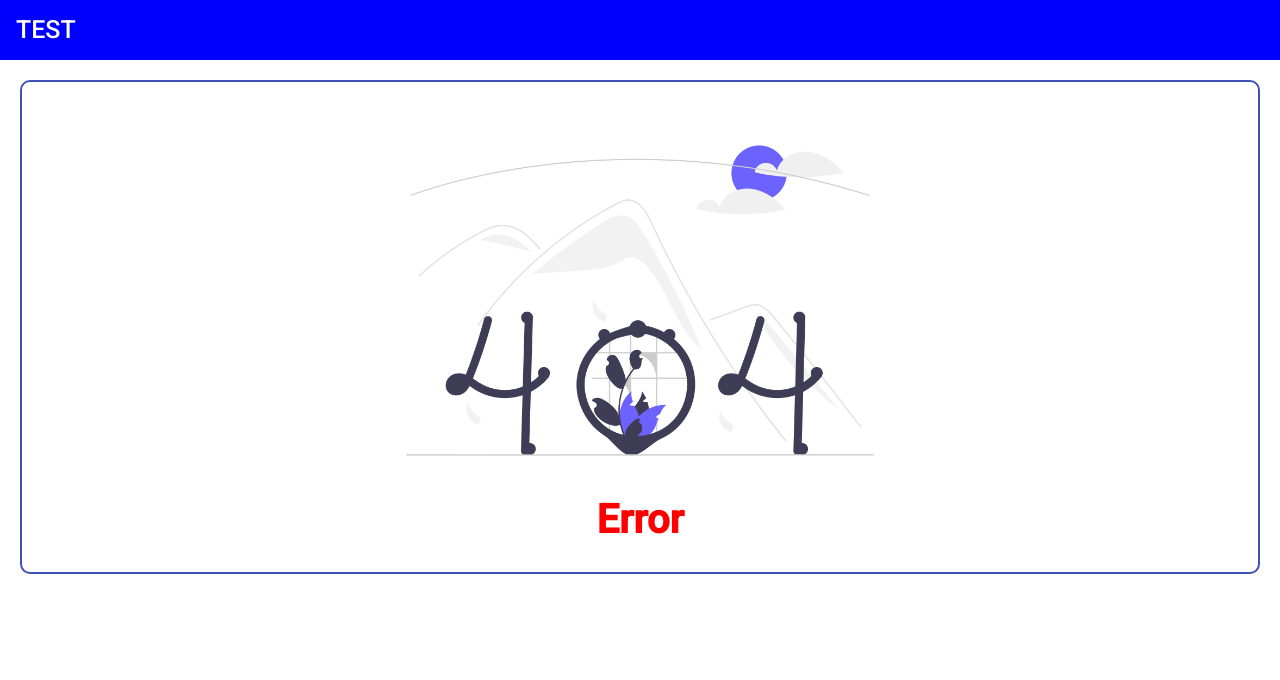
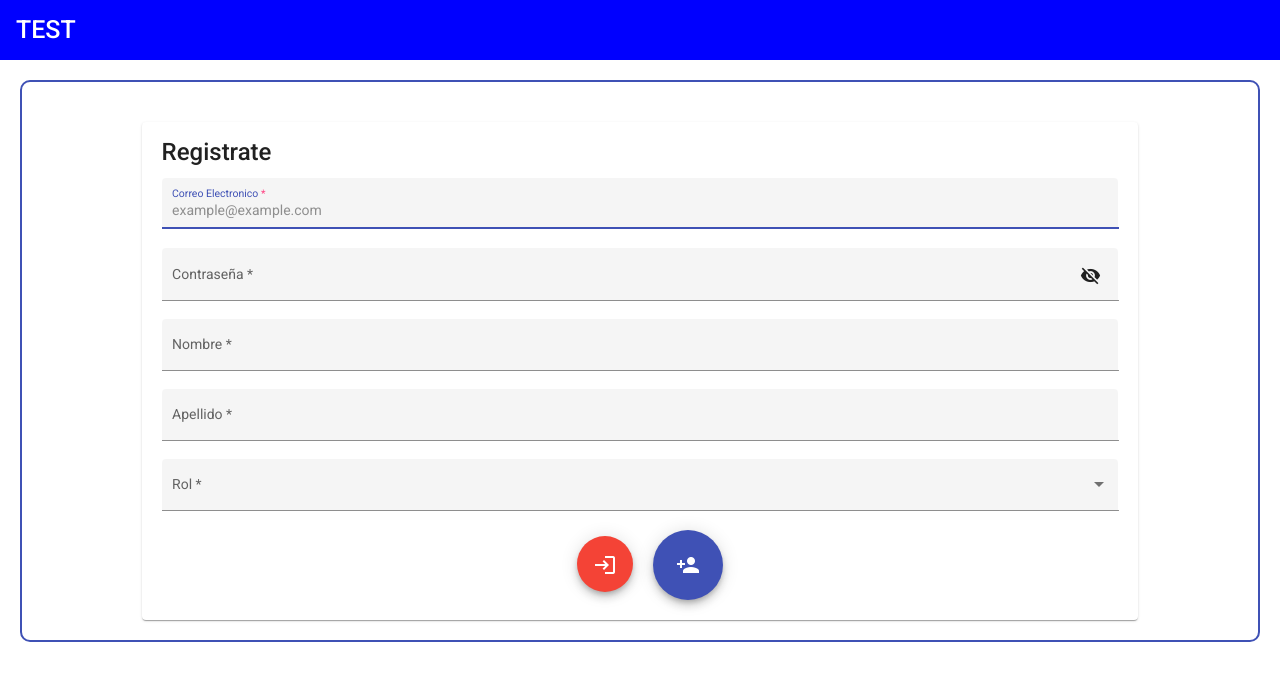
Before and after one commit to JuanTG08/prueba_desarrollo_front, an Angular app: page /register in a window 1280 px wide. Shown: the top 680 px of the page. Built offline with nearby package versions, Linux system fonts and the light colour scheme.

Commit message:
:lipstick: Modulo de registro realizado

```diff
--- a/src/app/app-routing.module.ts
+++ b/src/app/app-routing.module.ts
@@ -12,6 +12,10 @@ const routes: Routes = [
   {
     path: 'login',
     loadChildren: () => import('./screens/login/login.module').then((m) => m.LoginModule),
+  },
+  {
+    path: 'register',
+    loadChildren: () => import('./screens/register/register.module').then((m) => m.RegisterModule),
   },
   {
     path: 'home',
--- a/src/app/app.module.ts
+++ b/src/app/app.module.ts
@@ -8,15 +8,12 @@ import { CoreModule } from './core/core.module';
 import { AdminProfileComponent } from './screens/admin-profile/admin-profile.component';
 import { ErrorComponent } from './screens/error/error.component';
 import { VehicleComponent } from './screens/vehicle/vehicle.component';
-import { RegisterComponent } from './screens/register/register.component';
-
 @NgModule({
   declarations: [
     AppComponent,
     AdminProfileComponent,
     ErrorComponent,
     VehicleComponent,
-    RegisterComponent,
   ],
   imports: [
     BrowserModule,
--- a/src/app/screens/login/login.component.html
+++ b/src/app/screens/login/login.component.html
@@ -36,8 +36,10 @@
           </button>
           <mat-error>{{ getErrorMessage("password") }}</mat-error>
         </mat-form-field>
-
         <div class="container-btn-login">
+          <button mat-fab color="warn" aria-label="Example icon button with a filter list icon" (click)="goToRegister()">
+            <mat-icon>person_add</mat-icon>
+          </button>
           <button
             mat-mini-fab
             color="primary"
--- a/src/app/screens/login/login.component.scss
+++ b/src/app/screens/login/login.component.scss
@@ -19,3 +19,7 @@
     width: 70px;
     height: 70px;
 }
+
+.container-btn-login button {
+    margin-left: 20px;
+}
--- a/src/app/screens/login/login.component.ts
+++ b/src/app/screens/login/login.component.ts
@@ -13,8 +13,6 @@ import { Router } from '@angular/router';
 })
 export class LoginComponent implements OnInit {
   formGroup: FormGroup;
-  reCAPTCHAToken: string = '';
-  tokenVisible: boolean = false;
   hidePass: boolean = true; // Controlador de la vista del input password
 
   constructor(
@@ -69,6 +67,10 @@ export class LoginComponent implements OnInit {
       .catch((err) => this._snack.open('Error de Conexión', 'Cerrar'));
   }
 
+  goToRegister() {
+    this.router.navigate(['/register']);
+  }
+
   getErrorMessage(nameInput: string) {
     const error = this.formGroup.get(nameInput)?.errors;
     if (error) {
--- a/src/app/screens/register/register-routing.module.ts
+++ b/src/app/screens/register/register-routing.module.ts
@@ -1,8 +1,14 @@
 import { NgModule } from '@angular/core';
 import { Routes, RouterModule } from '@angular/router';
+import { RegisterComponent } from './register.component';
 
 
-const routes: Routes = [];
+const routes: Routes = [
+  {
+    path: '',
+    component: RegisterComponent,
+  }
+];
 
 @NgModule({
   imports: [RouterModule.forChild(routes)],
--- a/src/app/screens/register/register.component.html
+++ b/src/app/screens/register/register.component.html
@@ -1 +1,93 @@
-<p>register works!</p>
+<section class="container-form">
+  <mat-card class="container-login">
+    <mat-card-title>Registrate</mat-card-title>
+    <mat-card-content>
+      <form [formGroup]="formGroup" (submit)="registerHanddler()">
+        <h1></h1>
+        <mat-form-field appearance="fill" class="form-control">
+          <mat-label>Correo Electronico</mat-label>
+          <input
+            matInput
+            placeholder="example@example.com"
+            formControlName="email"
+            autofocus
+            autocomplete="off"
+            required
+          />
+          <mat-error>{{ getErrorMessage("email") }}</mat-error>
+        </mat-form-field>
+        <mat-form-field appearance="fill" class="form-control">
+          <mat-label>Contraseña</mat-label>
+          <input
+            matInput
+            [type]="hidePass ? 'password' : 'text'"
+            formControlName="password"
+            required
+          />
+          <button
+            mat-icon-button
+            matSuffix
+            (click)="hidePass = !hidePass"
+            [attr.aria-label]="'Hide password'"
+            [attr.aria-pressed]="hidePass"
+            type="button"
+          >
+            <mat-icon>{{
+              hidePass ? "visibility_off" : "visibility"
+            }}</mat-icon>
+          </button>
+          <mat-error>{{ getErrorMessage("password") }}</mat-error>
+        </mat-form-field>
+        <mat-form-field appearance="fill" class="form-control">
+          <mat-label>Nombre</mat-label>
+          <input
+            matInput
+            formControlName="name"
+            autofocus
+            autocomplete="off"
+            required
+          />
+          <mat-error>{{ getErrorMessage("name") }}</mat-error>
+        </mat-form-field>
+        <mat-form-field appearance="fill" class="form-control">
+          <mat-label>Apellido</mat-label>
+          <input
+            matInput
+            formControlName="last_name"
+            autofocus
+            autocomplete="off"
+            required
+          />
+          <mat-error>{{ getErrorMessage("last_name") }}</mat-error>
+        </mat-form-field>
+        <mat-form-field class="form-control" appearance="fill">
+          <mat-label>Rol</mat-label>
+          <mat-select formControlName="role" required>
+            <mat-option value="632a224367f511afc020e24f">Cliente</mat-option>
+            <mat-option value="6329ca0dd263cf26611e4077"
+              >Propietario de Vehiculo</mat-option
+            >
+          </mat-select>
+          <mat-error>{{ getErrorMessage("role") }}</mat-error>
+        </mat-form-field>
+        <div class="container-btn-login">
+          <button
+            mat-fab
+            color="warn"
+            aria-label="Example icon button with a filter list icon"
+          >
+            <mat-icon>login</mat-icon>
+          </button>
+          <button
+            mat-mini-fab
+            color="primary"
+            aria-label="Ingresar"
+            class="btn-login"
+          >
+            <mat-icon>person_add</mat-icon>
+          </button>
+        </div>
+      </form>
+    </mat-card-content>
+  </mat-card>
+</section>
--- a/src/app/screens/register/register.component.scss
+++ b/src/app/screens/register/register.component.scss
@@ -0,0 +1,25 @@
+.container-form {
+    width: 100%;
+    display: flex;
+    justify-content: center;
+    margin-top: 20px;
+}
+.container-login {
+    width: 80%;
+    padding: 20px;
+}
+.form-control {
+    width: 100%;
+}
+.container-btn-login {
+    width: 100%;
+    text-align: center;
+}
+.btn-login {
+    width: 70px;
+    height: 70px;
+}
+
+.container-btn-login button {
+    margin-left: 20px;
+}
--- a/src/app/screens/register/register.component.ts
+++ b/src/app/screens/register/register.component.ts
@@ -1,15 +1,80 @@
 import { Component, OnInit } from '@angular/core';
+import { FormGroup, FormBuilder, Validators } from '@angular/forms';
+import { AuthService } from '../../shared/services/auth.service';
+import { MatSnackBar } from '@angular/material/snack-bar';
+import { Router } from '@angular/router';
 
 @Component({
   selector: 'app-register',
   templateUrl: './register.component.html',
-  styleUrls: ['./register.component.scss']
+  styleUrls: ['./register.component.scss'],
 })
 export class RegisterComponent implements OnInit {
+  formGroup: FormGroup;
+  hidePass: boolean = true; // Controlador de la vista del input password
 
-  constructor() { }
-
-  ngOnInit(): void {
+  constructor(
+    private service: AuthService,
+    private formBuilder: FormBuilder,
+    private _snack: MatSnackBar,
+    private router: Router
+  ) {
+    this.formGroup = this.formBuilder.group({
+      email: ['', [Validators.required, Validators.email]],
+      password: [
+        '',
+        [
+          Validators.required,
+          Validators.minLength(8),
+          Validators.maxLength(64),
+        ],
+      ],
+      name: ['', [Validators.required, Validators.minLength(1)]],
+      last_name: ['', [Validators.required, Validators.minLength(1)]],
+      role: ['', [Validators.required, Validators.minLength(1)]],
+    });
   }
 
+  ngOnInit(): void {}
+
+  registerHanddler() {
+    if (this.formGroup.invalid)
+      return this._snack.open('Error en los campos, por favor Verficar', 'Ok');
+    const dataSend = this.formGroup.value;
+    this.service
+      .isRegister(dataSend)
+      .then((res: any) => {
+        this._snack.open(res.message, 'Ok', {
+          duration: 10000,
+        });
+        if (res.statusCode == 200) this.goToLogin();
+      })
+      .catch((err) => this._snack.open('Error en la conexión', 'Ok'));
+  }
+
+  goToLogin() {
+    this.router.navigate(['/login']);
+  }
+
+  getErrorMessage(nameInput: string) {
+    const error = this.formGroup.get(nameInput)?.errors;
+    if (error) {
+      for (const err of Object.entries<any>(error)) {
+        switch (err[0]) {
+          case 'required':
+            return 'Campo Requerido';
+          case 'email':
+            return 'Correo Electronico no valido';
+          case 'minlength':
+            return 'La longitud minima es de 8';
+          case 'maxlength':
+            return 'La longitud maxima es de 64';
+          default:
+            console.log(err);
+            return 'Error en la validación';
+        }
+      }
+    }
+    return;
+  }
 }
--- a/src/app/shared/services/auth.service.ts
+++ b/src/app/shared/services/auth.service.ts
@@ -12,7 +12,7 @@ export class AuthService {
   tokenName: string = 'Lansanet-Auth-Token';
   keyUsername: string = 'Lansanet-Key-User';
   URL_API: string = `${environment.URL_API + environment.PORT_API}`;
-  URL_API_AUTH: string = `${environment.URL_API + environment.PORT_API}/api/auth`;
+  URL_API_AUTH: string = `${environment.URL_API + environment.PORT_API}/auth`;
 
   constructor(
     private http: HttpClient,
@@ -68,6 +68,10 @@ export class AuthService {
     return this.http.get<Response>(`${this.URL_API_AUTH}/verify`).toPromise();
   }
 
+  isRegister(data: any): Promise<Response> {
+    return this.http.post<Response>(`${this.URL_API_AUTH}/register`, data).toPromise();
+  }
+
   getMineID(): string | boolean {
     const token = this.getTokenAuth();
     if (!token) return false;
```
Also changed, not shown: src/app/screens/register/register.module.ts (+4 -3 lines).
